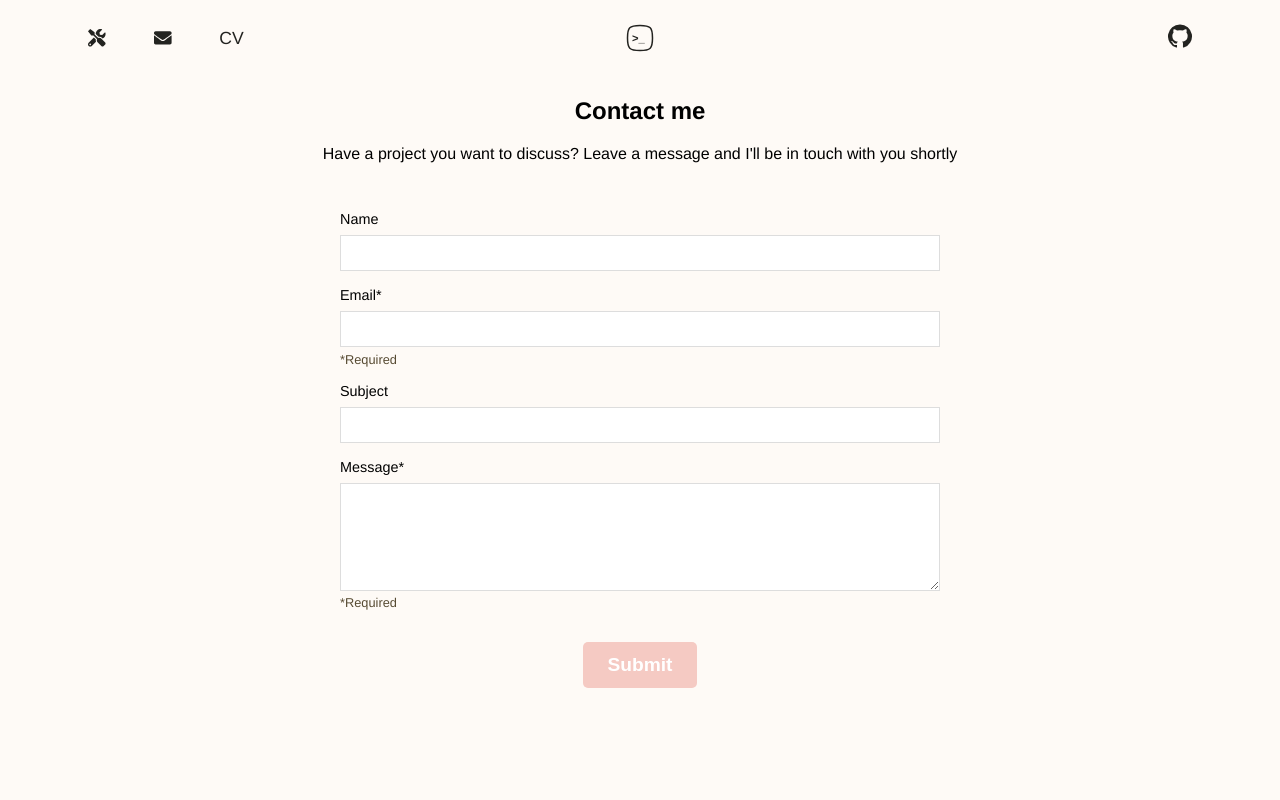
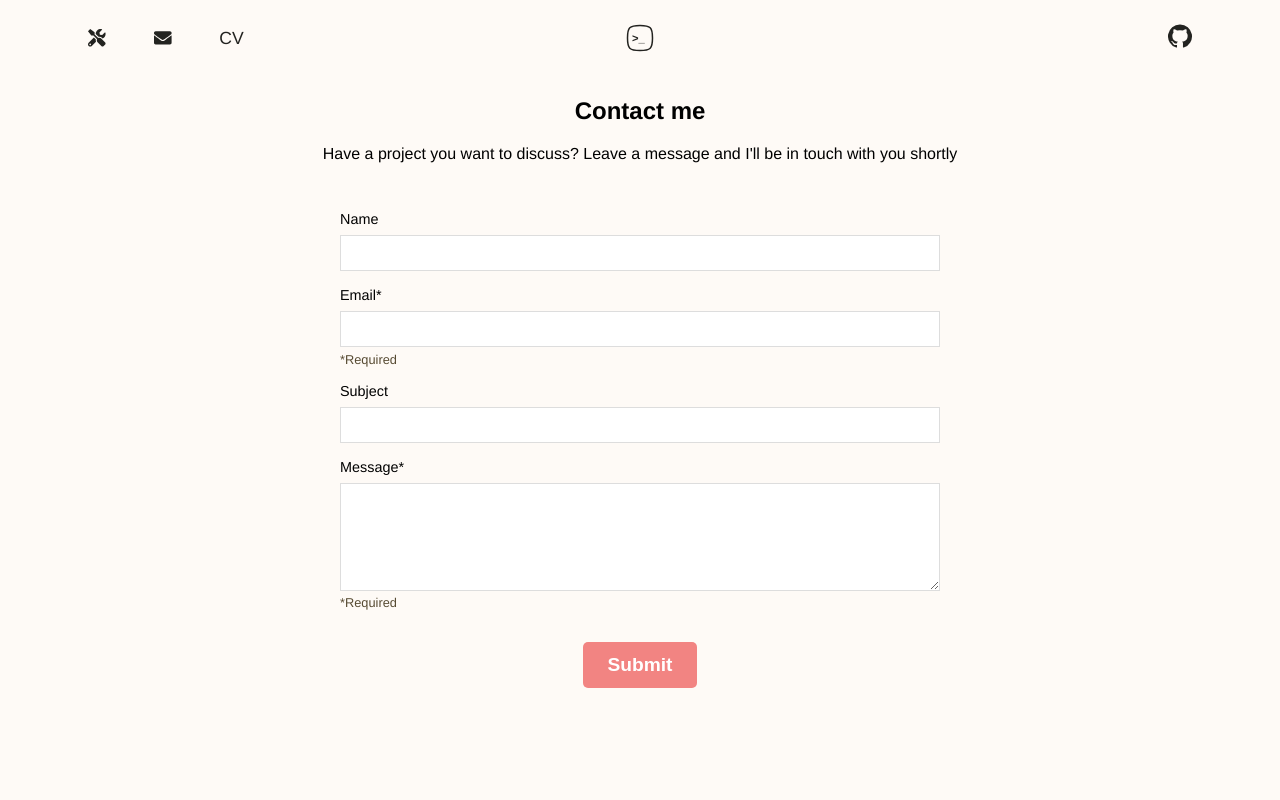
Before and after one commit to vtrofin/personal-website, a Vue app: page /contact in a window 1280 px wide. Shown: the top 800 px of the page. Built offline with nearby package versions, Linux system fonts and the light colour scheme.

Commit message:
red button

```diff
--- a/src/pages/Contact.vue
+++ b/src/pages/Contact.vue
@@ -174,7 +174,7 @@ button[type='submit'] {
   align-self: center;
   font-size: 1.2rem;
   font-weight: 700;
-  background-color: var(--pink);
+  background-color: var(--red);
   color: var(--white);
   border: none;
   border-radius: var(--base-border);
```
